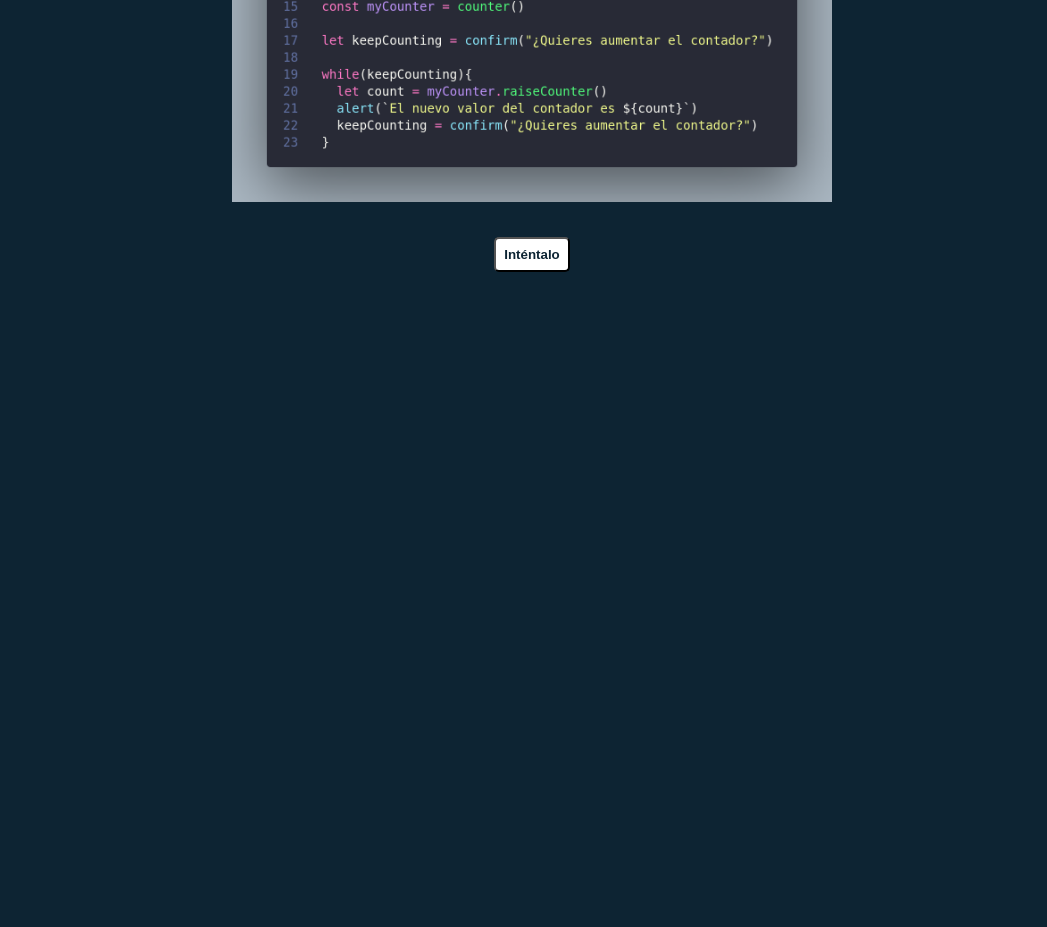
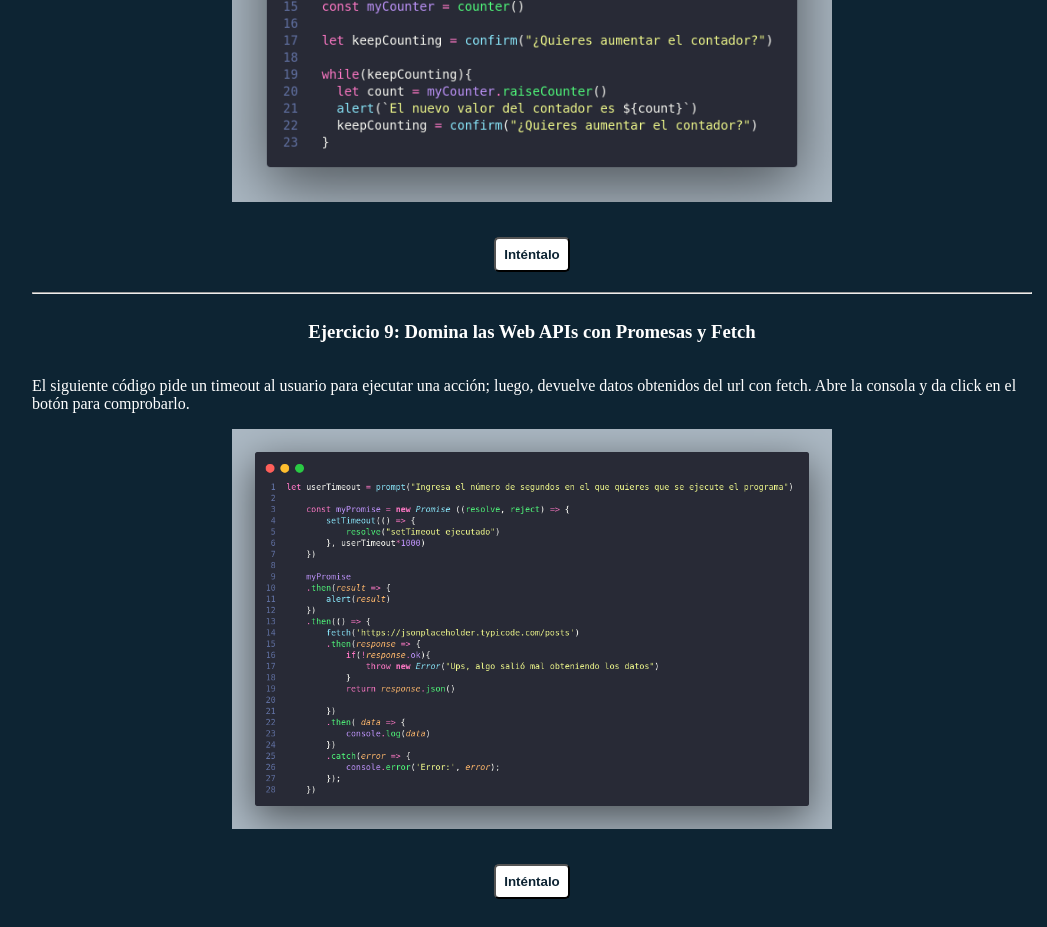
Before and after one commit to Anaisa06/javascript-6th-workshop, a plain HTML site: page index.html in a window 1280 px wide. Shown: the part 5658-6585 px from the top of the page, without its empty margins (108-1155 px from the left). Before the commit the page ends 5958 px from the top, so only its background shows below. Drawn offline with Linux system fonts and the light colour scheme.

Commit message:
Add excercise 9 to html

```diff
--- a/Section-2/exc-9.js
+++ b/Section-2/exc-9.js
@@ -16,7 +16,6 @@ function excercise9() {
             resolve("setTimeout ejecutado")
         }, userTimeout*1000)
     })
-
 
     myPromise
     .then(result => {
@@ -38,10 +37,9 @@ function excercise9() {
             console.error('Error:', error);
         });
     })
-    .catch(error => {
-        console.error("Ups, algo salió mal")
-    })
 }
 
 
 //DOM
+const excNineBtn = document.getElementById("excercise-9-btn")
+excNineBtn.addEventListener("click", excercise9)
--- a/index.html
+++ b/index.html
@@ -101,6 +101,16 @@
             </div>
             <button type="button" id="excercise-8-btn">Inténtalo</button>
         </section>
+
+        <hr>
+        <section>
+            <h3>Ejercicio 9: Domina las Web APIs con Promesas y Fetch</h3>
+            <p>El siguiente código pide un timeout al usuario para ejecutar una acción; luego, devuelve datos obtenidos del url con fetch. Abre la consola y da click en el botón para comprobarlo.</p>
+            <div class="code-img">
+                <img id="img-9" src="/Assets/images/img-9.png">
+            </div>
+            <button type="button" id="excercise-9-btn">Inténtalo</button>
+        </section>
     </main>
 
     <script src="/Section-1/app-1.js"></script>
```
Also changed, not shown: Assets/images/img-9.png (added).
